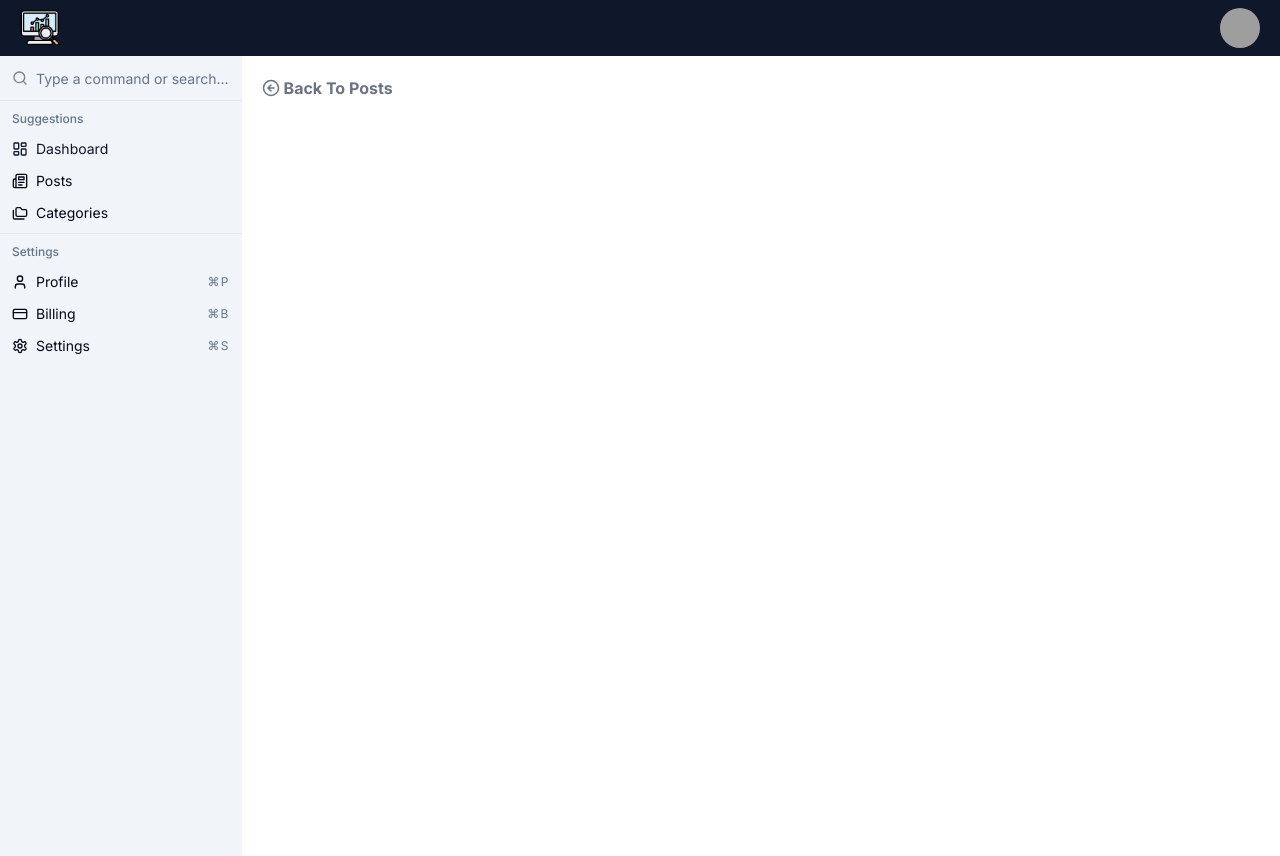
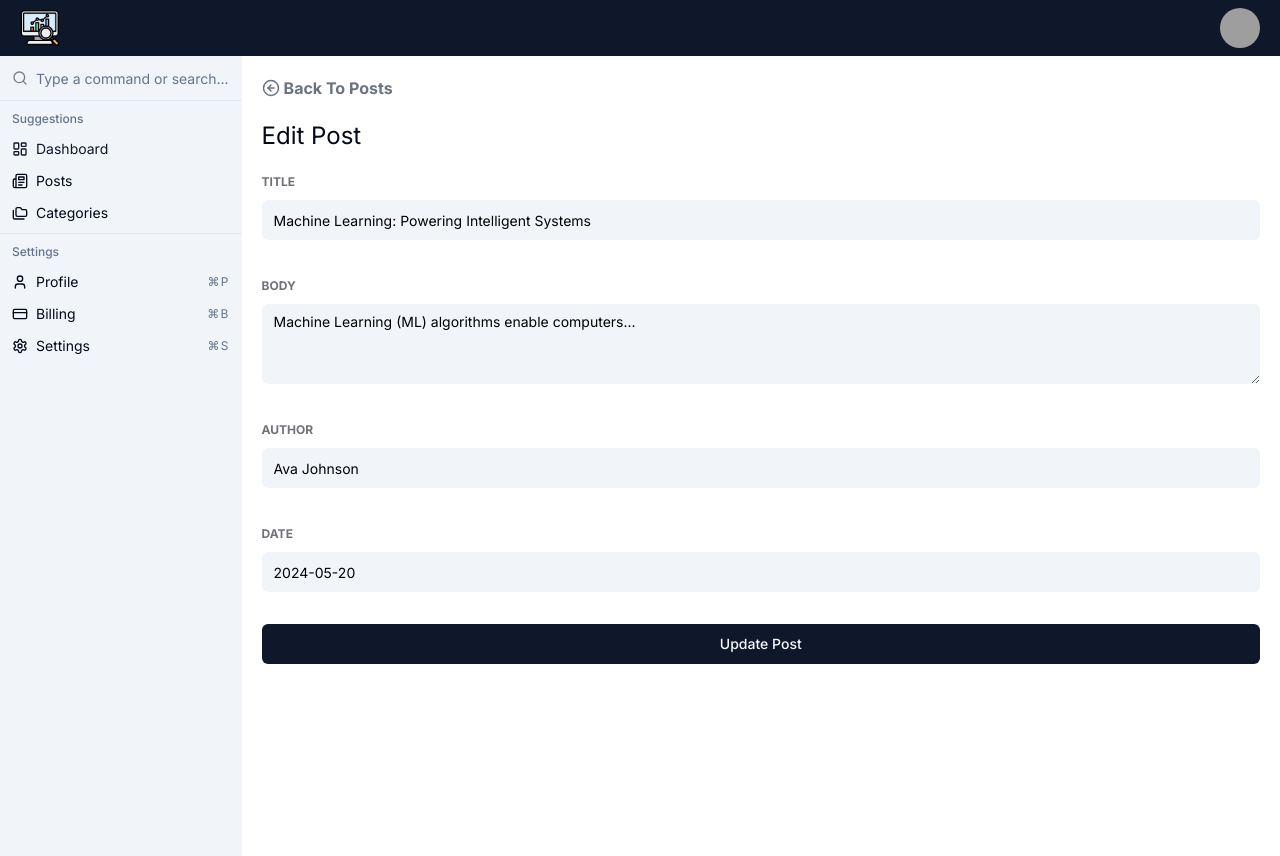
Before and after one commit to Albatraoz12/analyticspress-ui, a Next.js app: page /posts/edit/10 in a window 1280 px wide. Built offline with nearby package versions, Linux system fonts and the light colour scheme; grey boxes are pictures that could not be loaded.

Commit message:
implement form to update a posts without connection to database

```diff
--- a/app/(main)/posts/edit/[id]/page.tsx
+++ b/app/(main)/posts/edit/[id]/page.tsx
@@ -14,7 +14,7 @@ import {
 } from '@/components/ui/form';
 import { Input } from '@/components/ui/input';
 import { Textarea } from '@/components/ui/textarea';
-import { Button } from '@/components/ui/textarea';
+import { Button } from '@/components/ui/button';
 import posts from '@/data/posts';
 
 const formSchema = z.object({
@@ -32,10 +32,116 @@ const formSchema = z.object({
   }),
 });
 
-const PostsEditPage = () => {
+interface PostsEditPageProps {
+  params: {
+    id: string;
+  };
+}
+
+const PostsEditPage = ({ params }: PostsEditPageProps) => {
+  const post = posts.find((post) => post.id === params.id);
+
+  const form = useForm<z.infer<typeof formSchema>>({
+    resolver: zodResolver(formSchema),
+    defaultValues: {
+      title: post?.title || '',
+      body: post?.body || '',
+      author: post?.author || '',
+      date: post?.date || '',
+    },
+  });
+
+  const handleSubmit = (data: z.infer<typeof formSchema>) => {
+    console.log(data);
+  };
+
   return (
     <>
       <BackButton text='Back To Posts' link='/posts' />
+      <h3 className='text-2xl mb-4'>Edit Post</h3>
+      <Form {...form}>
+        <form onSubmit={form.handleSubmit(handleSubmit)} className='space-y-8'>
+          <FormField
+            control={form.control}
+            name='title'
+            render={({ field }: any) => (
+              <FormItem>
+                <FormLabel className='uppercase text-xs font-bold text-zinc-500 dark:text-white'>
+                  Title
+                </FormLabel>
+                <FormControl>
+                  <Input
+                    className='bg-slate-100 dark:bg-slate-500 border-0 focus-visible:ring-0 text-black dark:text-white focus-visible: ring-offset-0'
+                    placeholder='Enter Title'
+                    {...field}
+                  />
+                </FormControl>
+                <FormMessage />
+              </FormItem>
+            )}
+          />
+          <FormField
+            control={form.control}
+            name='body'
+            render={({ field }: any) => (
+              <FormItem>
+                <FormLabel className='uppercase text-xs font-bold text-zinc-500 dark:text-white'>
+                  Body
+                </FormLabel>
+                <FormControl>
+                  <Textarea
+                    className='bg-slate-100 dark:bg-slate-500 border-0 focus-visible:ring-0 text-black dark:text-white focus-visible: ring-offset-0'
+                    placeholder='Enter Body'
+                    {...field}
+                  />
+                </FormControl>
+                <FormMessage />
+              </FormItem>
+            )}
+          />
+          <FormField
+            control={form.control}
+            name='author'
+            render={({ field }: any) => (
+              <FormItem>
+                <FormLabel className='uppercase text-xs font-bold text-zinc-500 dark:text-white'>
+                  Author
+                </FormLabel>
+                <FormControl>
+                  <Input
+                    className='bg-slate-100 dark:bg-slate-500 border-0 focus-visible:ring-0 text-black dark:text-white focus-visible: ring-offset-0'
+                    placeholder='Enter Author'
+                    {...field}
+                  />
+                </FormControl>
+                <FormMessage />
+              </FormItem>
+            )}
+          />
+          <FormField
+            control={form.control}
+            name='date'
+            render={({ field }: any) => (
+              <FormItem>
+                <FormLabel className='uppercase text-xs font-bold text-zinc-500 dark:text-white'>
+                  Date
+                </FormLabel>
+                <FormControl>
+                  <Input
+                    className='bg-slate-100 dark:bg-slate-500 border-0 focus-visible:ring-0 text-black dark:text-white focus-visible: ring-offset-0'
+                    placeholder='Enter Date'
+                    {...field}
+                  />
+                </FormControl>
+                <FormMessage />
+              </FormItem>
+            )}
+          />
+          <Button className='w-full dark:slate-800 dark:text-white'>
+            Update Post
+          </Button>
+        </form>
+      </Form>
     </>
   );
 };
```
